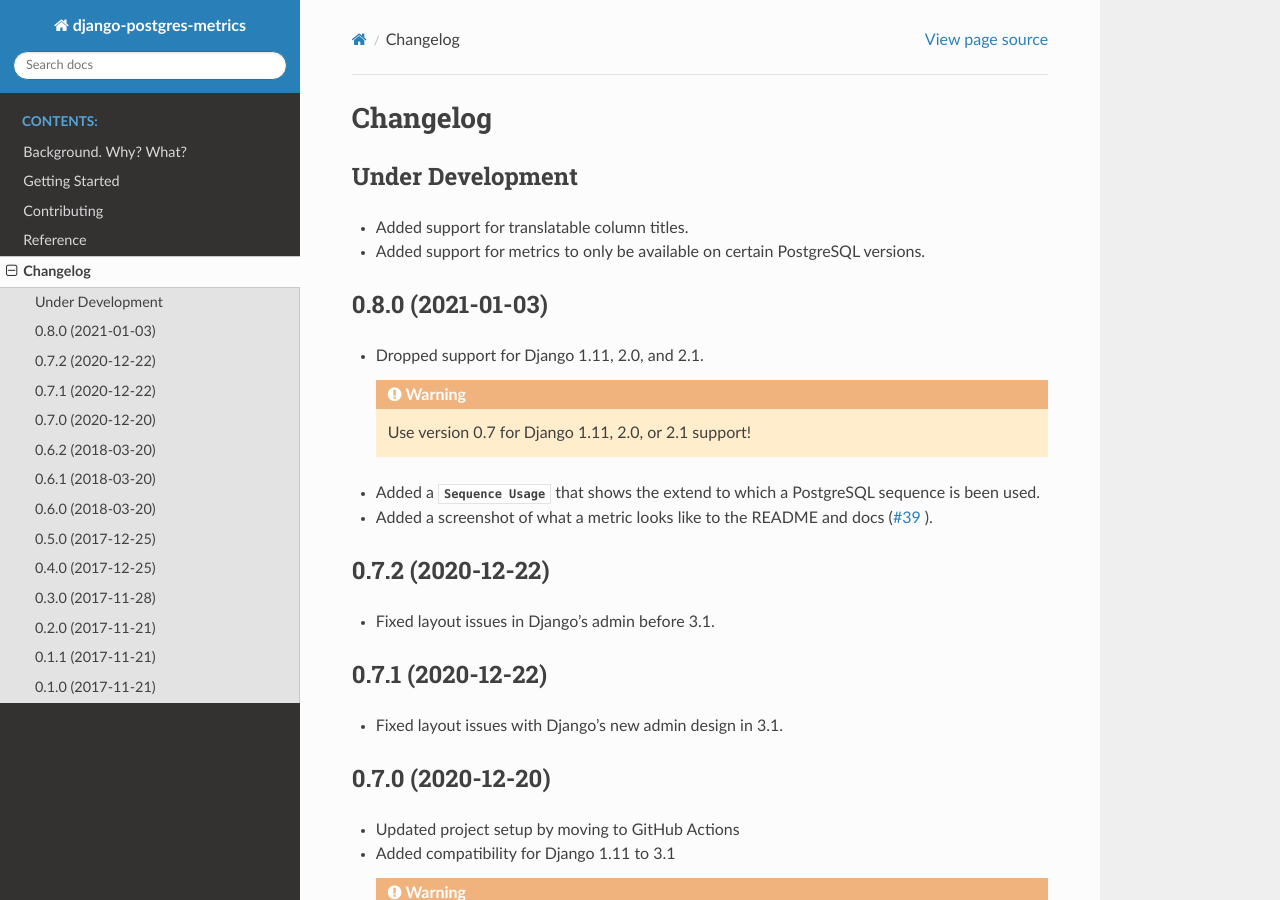
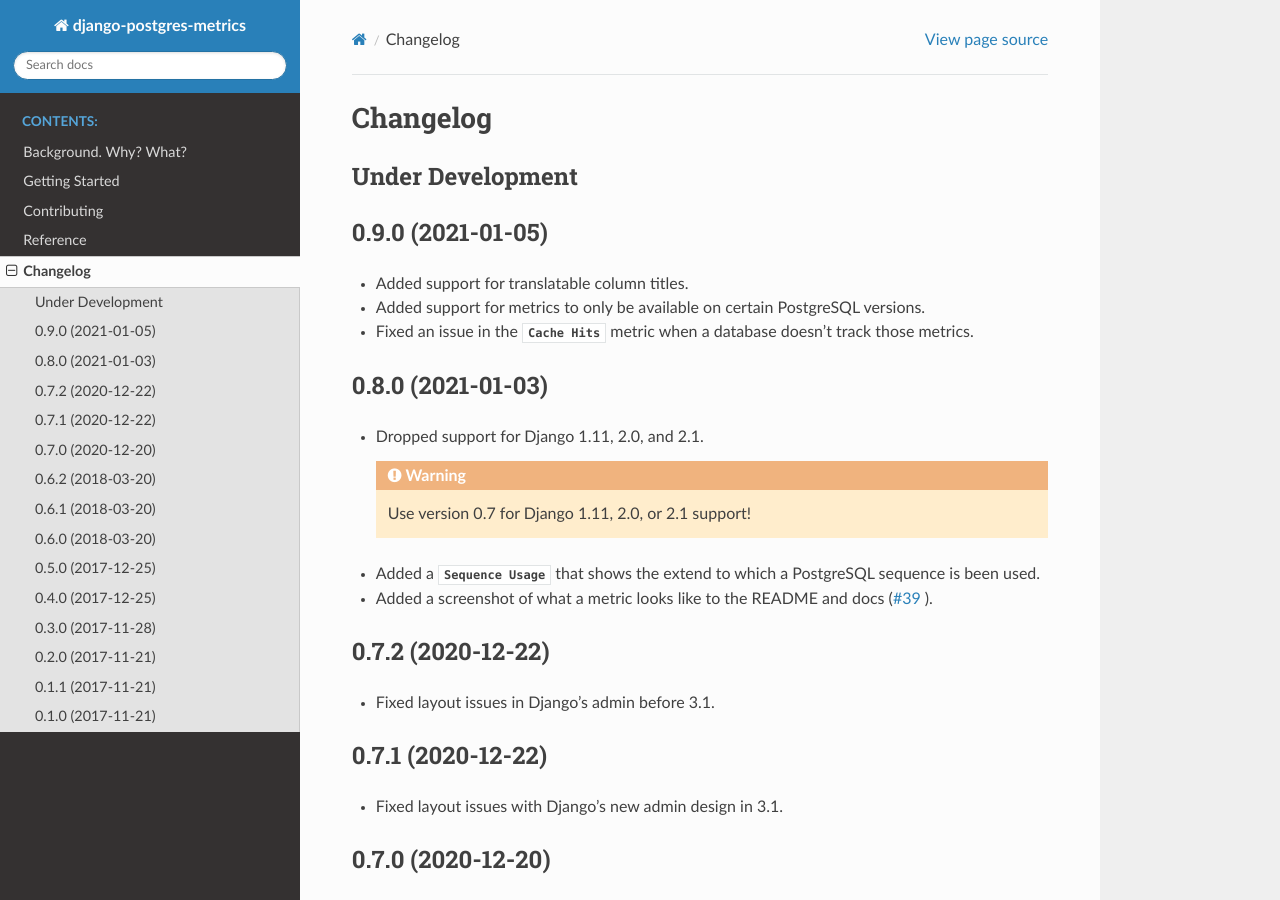
Before and after one commit to django-postgres-metrics/django-postgres-metrics, a Sphinx documentation site: the page built from docs/source/changelog.rst, in a window 1280 px wide and 900 px high. Built offline with Sphinx 7.4.7 and the Read the Docs theme 2.0.0, drawn with Linux system fonts in a browser that asks for light colours; pages that are not in the unit, such as notebooks, are missing from menus; the version number could not be read and is left out.

Commit message:
Prepare release 0.9.0

```diff
--- a/docs/source/changelog.rst
+++ b/docs/source/changelog.rst
@@ -7,9 +7,15 @@
 Under Development
 =================
 
+0.9.0 (2021-01-05)
+==================
+
 * Added support for translatable column titles.
 
 * Added support for metrics to only be available on certain PostgreSQL versions.
+
+* Fixed an issue in the :class:`Cache Hits <metrics.CacheHits>` metric when a
+  database doesn't track those metrics.
 
 0.8.0 (2021-01-03)
 ==================
```
